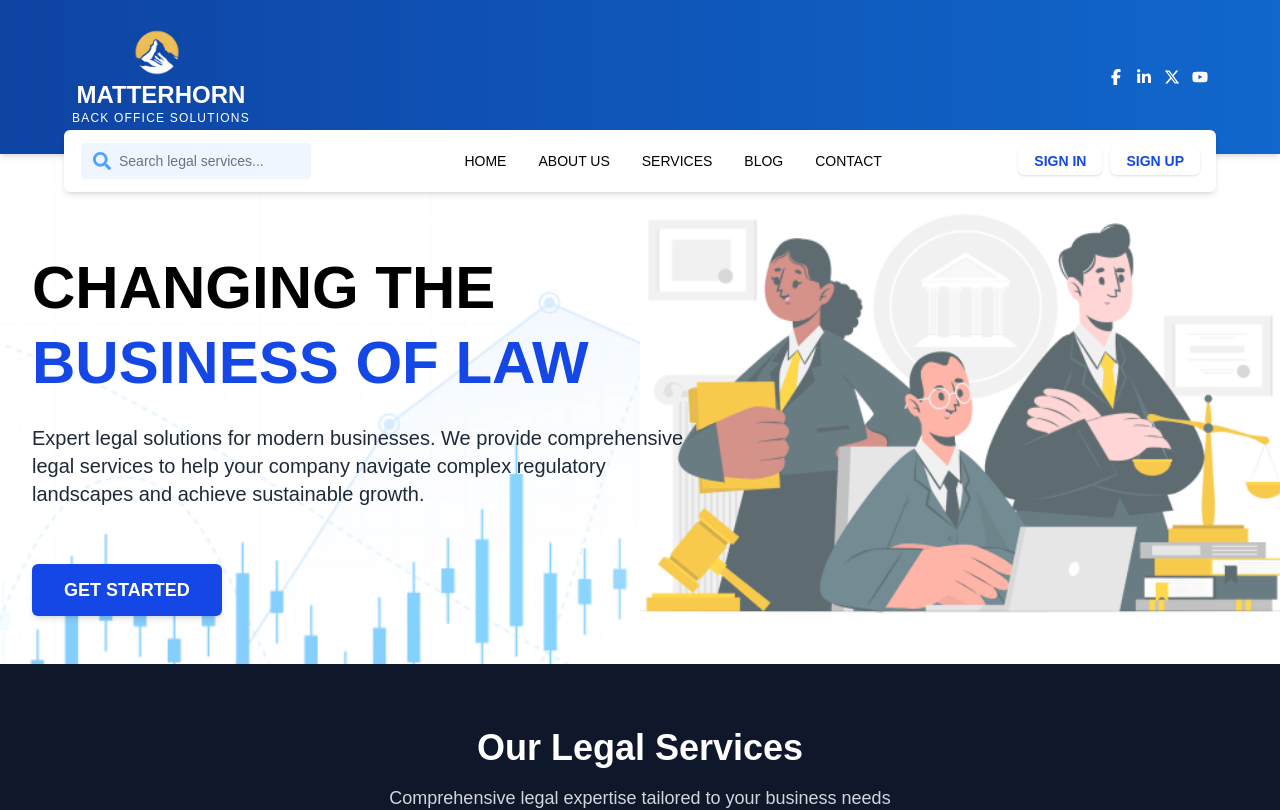
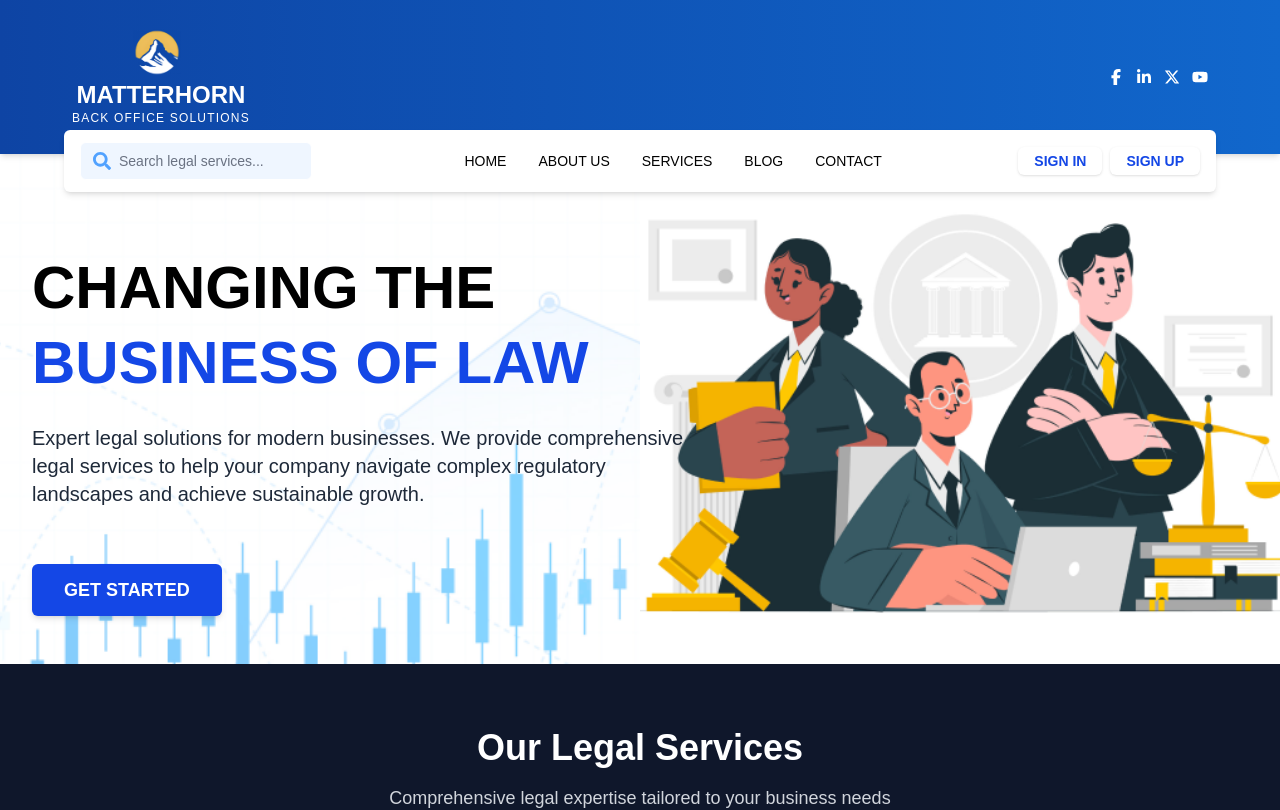
Before and after one commit to 64SquaresApexLLP/matterhorn, a React (Vite) app: page /home in a window 1280 px wide. Shown: the top 810 px of the page. Built offline with nearby package versions, Linux system fonts and the light colour scheme; a web font is replaced by a local one.

Commit message:
Minor Changes

```diff
--- a/src/pages/Home.jsx
+++ b/src/pages/Home.jsx
@@ -94,7 +94,7 @@ function HomePage() {
                     <img
                         src="/img1.png"
                         alt="Law illustration background"
-                        className="absolute top-0 right-0 h-full w-1/2 object-cover opacity-70"
+                        className="absolute top-0 right-0 h-full w-1/2 object-cover opacity-100"
                     />
                 </div>
 
```
